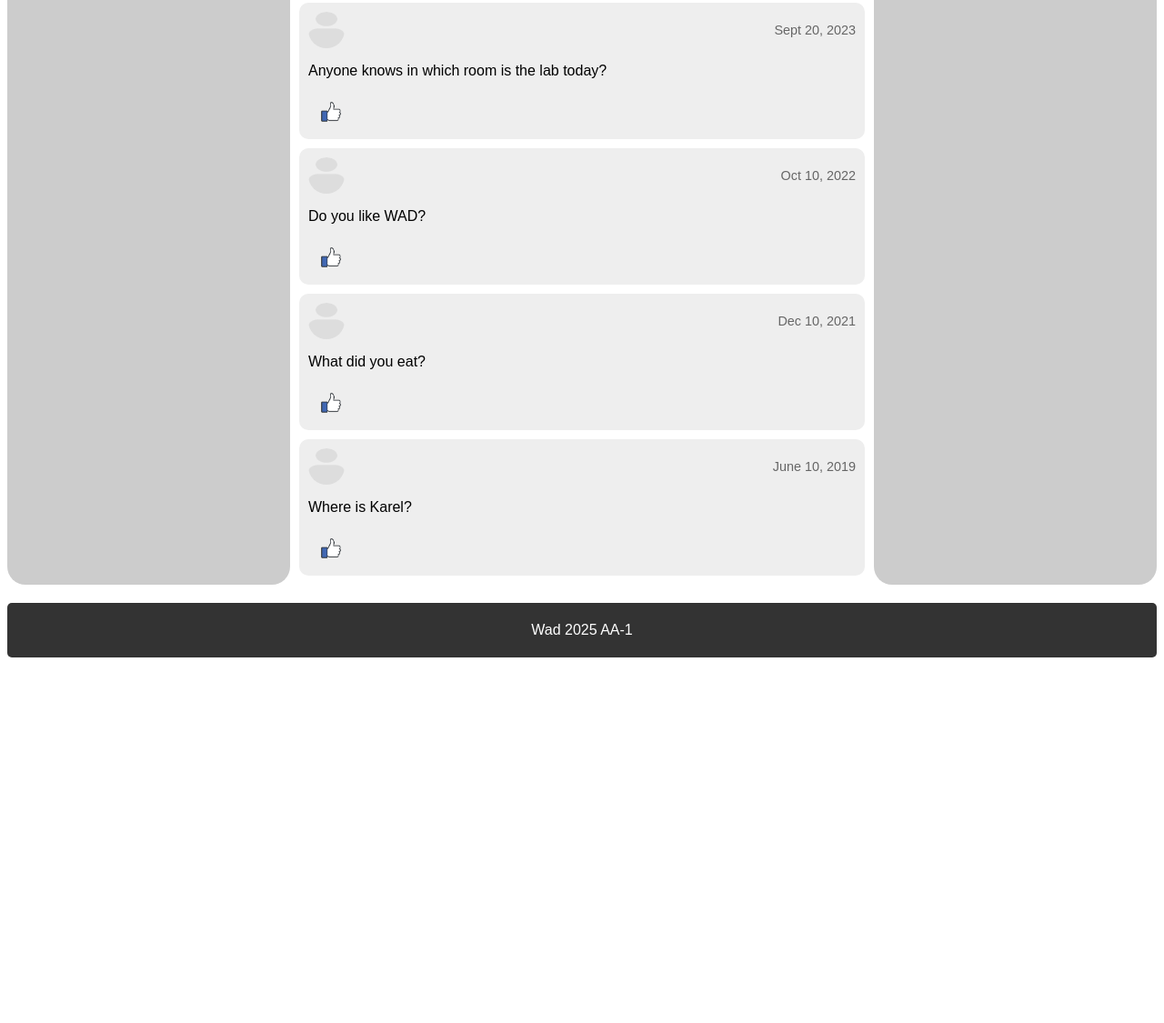
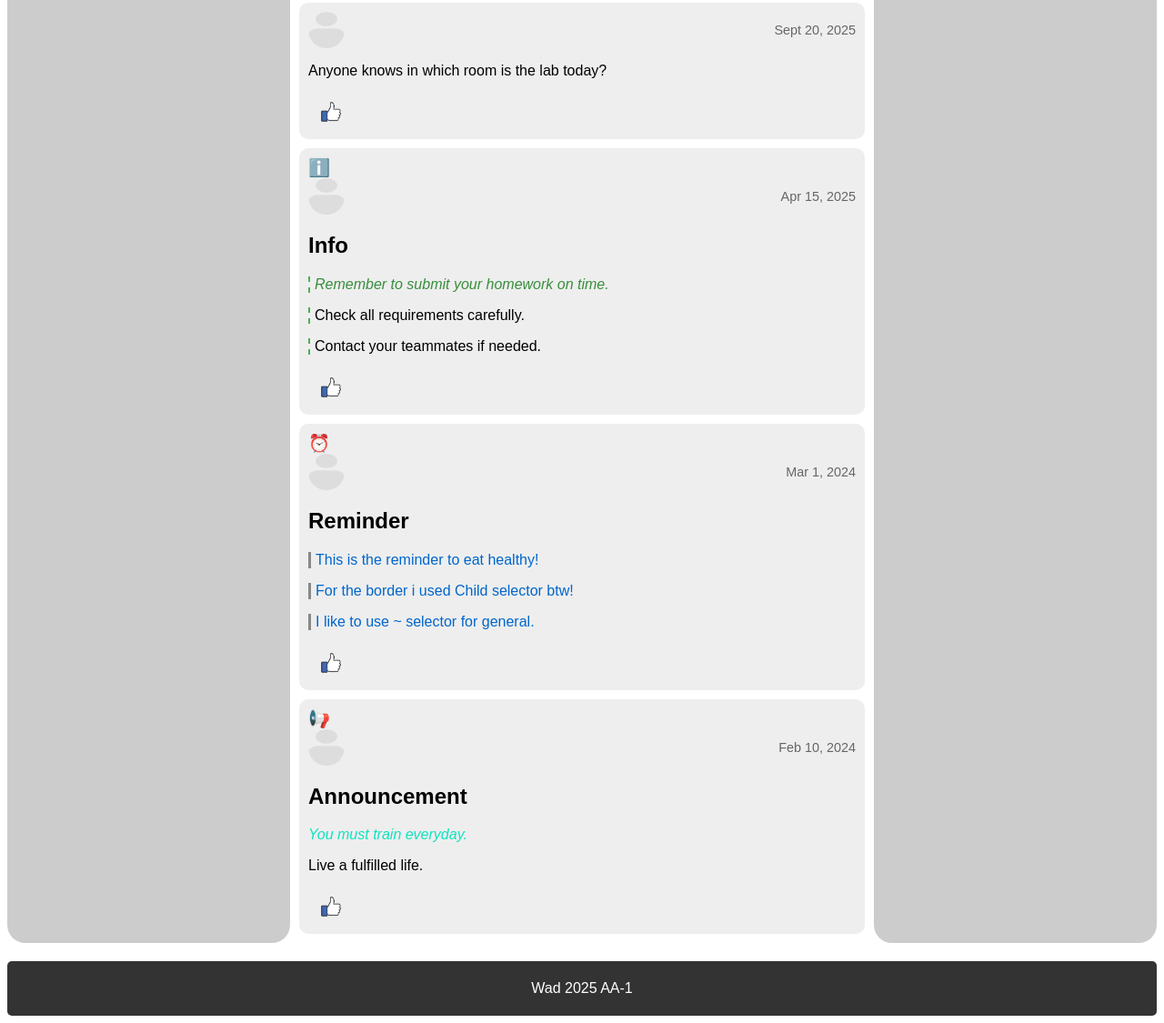
Before and after one commit to arturkutt/wad-1-AA, a plain HTML site: page index.html in a window 1280 px wide. Shown: the part 436-1561 px from the top of the page at 91% size. Before the commit the page ends 1167 px from the top, so only its background shows below. Drawn offline with Linux system fonts and the light colour scheme.

Commit message:
Posts and missing css style

```diff
--- a/css/style.css
+++ b/css/style.css
@@ -97,6 +97,60 @@
     height: 40px;
 }
 
+/* Puuduolevad */
+
+/* Pseudo-element: lisame igale announcement postile ikooni algusesse */
+.announcement::before {
+    content: "📢 ";
+    font-weight: bold;
+    font-size: 1.2rem;
+}
+
+/* Adjacent sibling selector: ainult esimene p, mis tuleb kohe pärast h2 */
+#announcement-content h2 + p {
+    color: #0fe4c0;
+    font-style: italic;
+}
+
+/* Pseudo-element reminder postile */
+.reminder::before {
+    content: "⏰ ";
+    font-size: 1.2rem;
+}
+
+/* Child selector: ainult vahetud p reminder-content sees */
+#reminder-content > p {
+    border-left: 3px solid #888;
+    padding-left: 5px;
+}
+
+/* General sibling selector: kõik ülejäänud p-d, mis tulevad pärast h2 */
+#reminder-content h2 ~ p {
+    color: #0066cc;
+}
+
+
+/* Pseudo-element Info postile */
+.info::before {
+    content: "ℹ️ ";
+    font-size: 1.2rem;
+}
+
+/* Child selector: ainult vahetud p info-content sees */
+#info-content > p {
+    border-left: 2px dashed #4caf50;
+    padding-left: 5px;
+}
+
+/* Adjacent sibling selector: esimene p pärast h2 */
+#info-content h2 + p {
+    color: #388e3c;
+    font-style: italic;
+}
+
+
+
+
 
 /* Footer */
 .site-footer {
@@ -191,4 +245,16 @@ button:hover {
     font-weight: normal;
     margin-top: 10;
     margin-bottom: 5;
+
 }
+
+
+/* Väikese ekraani jaoks Flexbox mobiilisõbralikuks */
+@media (max-width: 600px) {
+    .page-layout {
+        flex-direction: column;
+    }
+    .sidebar {
+        margin-bottom: 10px;
+    }
+}
--- a/index.html
+++ b/index.html
@@ -31,7 +31,7 @@
             <div class="post">
                 <div class="post-header">
                     <img src="src/images/userAvatar.png" class="avatar" alt="avatar">
-                    <span class="date">Sept 30, 2024</span>
+                    <span class="date">Sept 30, 2025</span>
                 </div>
                 <div class="post-content">
                     <img src="src/images/tartu.jpg" class="post-image" alt="post image">
@@ -45,7 +45,7 @@
             <div class="post">
                 <div class="post-header">
                     <img src="src/images/userAvatar.png" class="avatar" alt="avatar">
-                    <span class="date">Sept 20, 2023</span>
+                    <span class="date">Sept 20, 2025</span>
                 </div>
                 <div class="post-content">
                     <p>Anyone knows in which room is the lab today?</p>
@@ -55,39 +55,48 @@
                 </div>
             </div>
 
-            <div class="post">
+            <div class="post info">
                 <div class="post-header">
                     <img src="src/images/userAvatar.png" class="avatar" alt="avatar">
-                    <span class="date">Oct 10, 2022</span>
+                    <span class="date">Apr 15, 2025</span>
                 </div>
-                <div class="post-content">
-                    <p>Do you like WAD?</p>
+                <div class="post-content" id="info-content">
+                    <h2>Info</h2>
+                    <p>Remember to submit your homework on time.</p>
+                    <p>Check all requirements carefully.</p>
+                    <p>Contact your teammates if needed.</p>
                 </div>
                 <div class="post-footer">
                     <img src="src/images/thumbs-up.png" class="thumbs-up" alt="Like">
                 </div>
             </div>
 
-            <div class="post">
+            <div class="post reminder">
                 <div class="post-header">
                     <img src="src/images/userAvatar.png" class="avatar" alt="avatar">
-                    <span class="date">Dec 10, 2021</span>
+                    <span class="date">Mar 1, 2024</span>
                 </div>
-                <div class="post-content">
-                    <p>What did you eat?</p>
+                <div class="post-content" id="reminder-content">
+                    <h2>Reminder</h2>
+                    <p>This is the reminder to eat healthy!</p>
+                    <p>For the border i used Child selector btw!</p>
+                    <p>I like to use ~ selector for general.</p>
                 </div>
                 <div class="post-footer">
                     <img src="src/images/thumbs-up.png" class="thumbs-up" alt="Like">
                 </div>
             </div>
 
-            <div class="post">
+
+            <div class="post announcement">
                 <div class="post-header">
                     <img src="src/images/userAvatar.png" class="avatar" alt="avatar">
-                    <span class="date">June 10, 2019</span>
+                    <span class="date">Feb 10, 2024</span>
                 </div>
-                <div class="post-content">
-                    <p>Where is Karel?</p>
+                <div class="post-content" id="announcement-content">
+                    <h2>Announcement</h2>
+                    <p>You must train everyday.</p>
+                    <p>Live a fulfilled life.</p>
                 </div>
                 <div class="post-footer">
                     <img src="src/images/thumbs-up.png" class="thumbs-up" alt="Like">
```
Also changed, not shown: login.html (+2 -2 lines).
